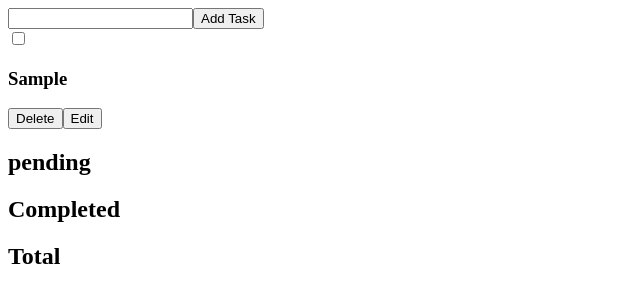
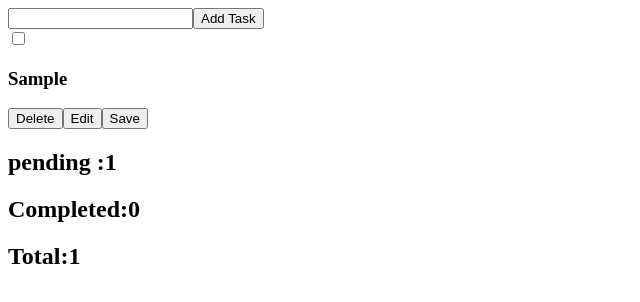
Before and after one commit to Yadnyesh-Borse/Todo-app, a React (Vite) app: page / in a window 1280 px wide. Both pictures are taken after typing "Sample" into the empty fields and a click on the button "Add Task". Shown: the top 302 px of the page, without its empty margins (0-640 px from the left). Built offline with nearby package versions, Linux system fonts and the light colour scheme.

Commit message:
Save feature added and Display

```diff
--- a/src/App.jsx
+++ b/src/App.jsx
@@ -29,7 +29,12 @@
  ...item,completed:!item.completed
   }:item))
 }
-console.log(tasks);
+
+const handleSave=(id)=>{
+  setTasks((prev)=>prev.map((item)=>item.id === id ?{
+  ...item,taskname:editTask,
+  }:item))
+}
 
 
   return (
@@ -57,14 +62,15 @@
                      />
               }
               <button onClick={()=>{setEditID(item.id);setEditTask(item.taskname)}}>Edit</button>
+              <button onClick={()=>handleSave(item.id)}>Save</button>
             </div>))
            }
 
       </div>
       <div>
-        <h2>pending</h2>
-        <h2>Completed</h2>
-        <h2>Total</h2>
+        <h2>pending :{tasks.filter((item)=>!item.completed).length}</h2>
+        <h2>Completed:{tasks.filter((item)=>item.completed).length}</h2>
+        <h2>Total:{tasks.length}</h2>
       </div>
 
     </div>
```
